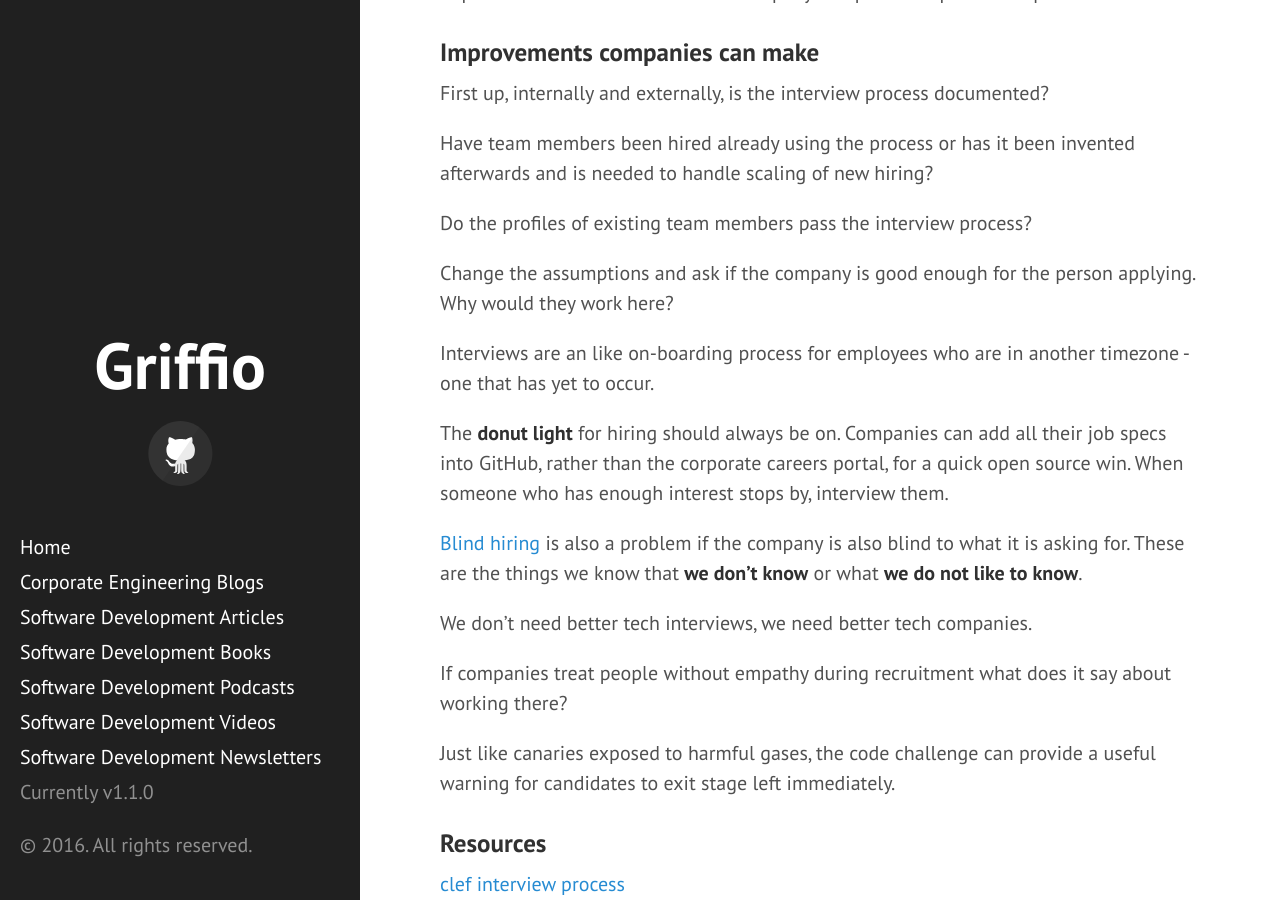
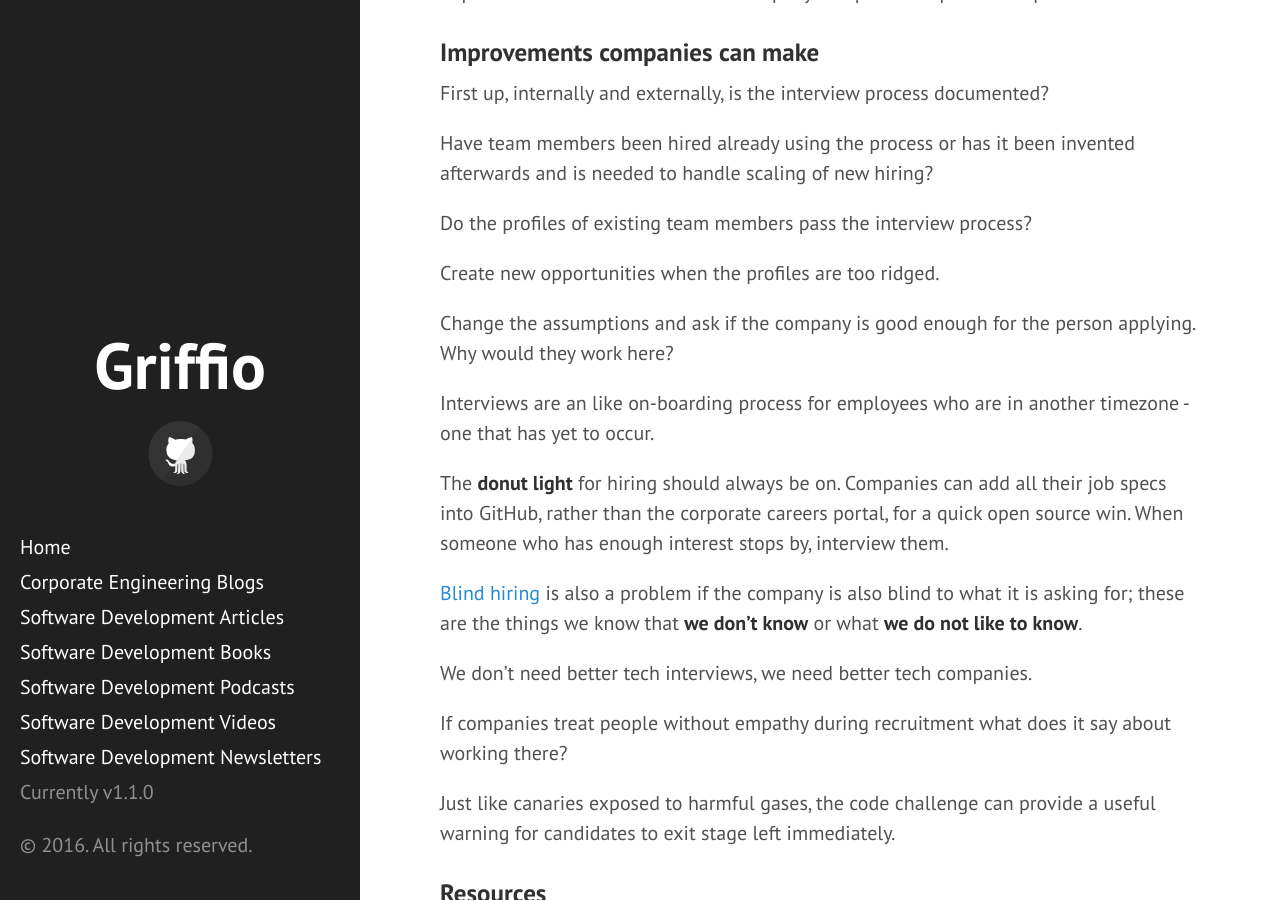
Before and after one commit to griffio/griffio.github.io, a Jekyll site: the page built from _posts/2016-06-12-Culture-Canaries-The-Interview-Coding-Challenge.md, in a window 1280 px wide and 900 px high, scrolled down 1426 px. Built offline with Jekyll 4.4.1, drawn with Linux system fonts in a browser that asks for light colours; some web fonts are replaced.

Commit message:
Update 2016-06-12-Culture-Canaries-The-Interview-Coding-Challenge.md

```diff
--- a/_posts/2016-06-12-Culture-Canaries-The-Interview-Coding-Challenge.md
+++ b/_posts/2016-06-12-Culture-Canaries-The-Interview-Coding-Challenge.md
@@ -41,13 +41,15 @@ Have team members been hired already using the process or has it been invented a
 
 Do the profiles of existing team members pass the interview process?
 
+Create new opportunities when the profiles are too ridged.
+
 Change the assumptions and ask if the company is good enough for the person applying. Why would they work here?
 
 Interviews are an like on-boarding process for employees who are in another timezone - one that has yet to occur.
 
 The **donut light** for hiring should always be on. Companies can add all their job specs into GitHub, rather than the corporate careers portal, for a quick open source win. When someone who has enough interest stops by, interview them.
 
-[Blind hiring](https://www.compose.io/articles/how-compose-uses-interviewed-com-and-slack-to-automate-blind-hiring/) is also a problem if the company is also blind to what it is asking for. These are the things we know that **we don’t know** or what **we do not like to know**.
+[Blind hiring](https://www.compose.io/articles/how-compose-uses-interviewed-com-and-slack-to-automate-blind-hiring/) is also a problem if the company is also blind to what it is asking for; these are the things we know that **we don’t know** or what **we do not like to know**.
 
 We don’t need better tech interviews, we need better tech companies.
 
```
